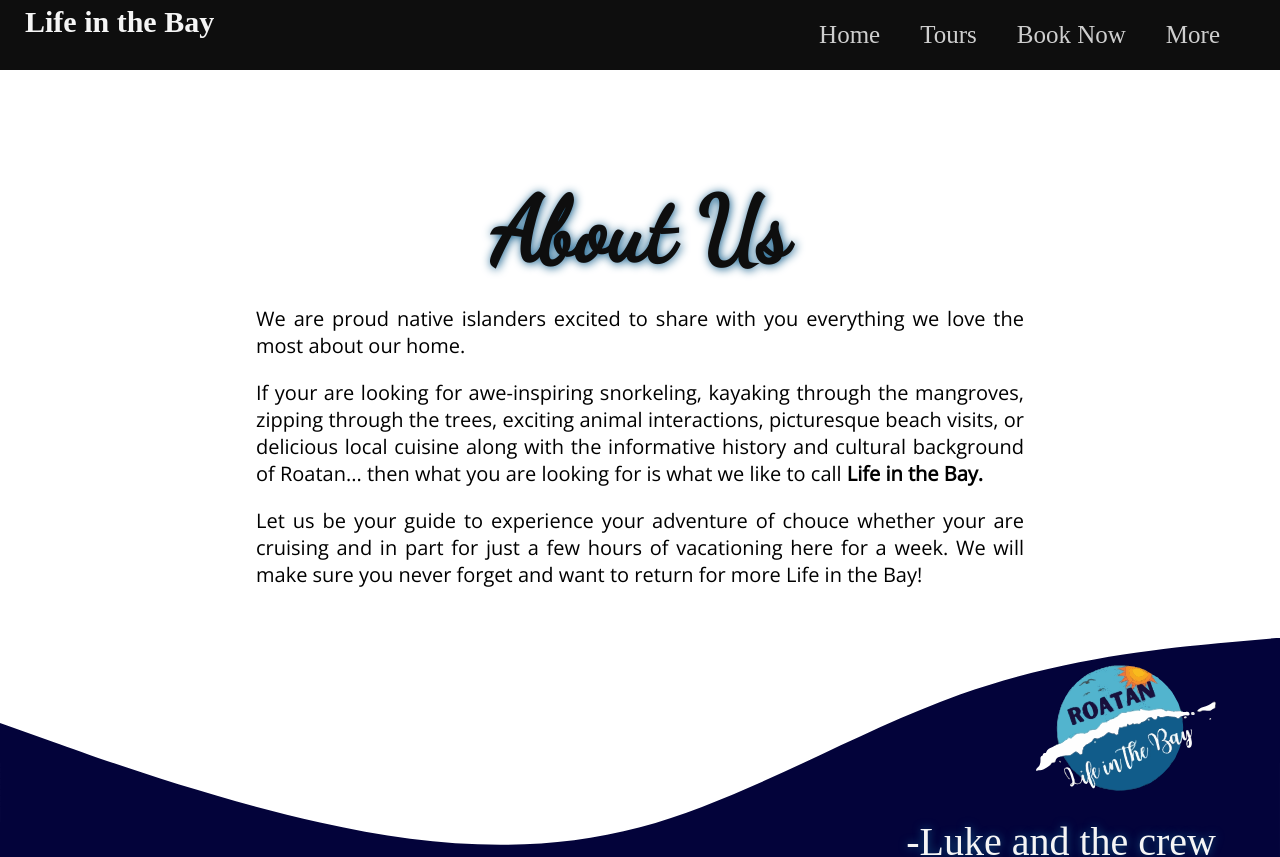
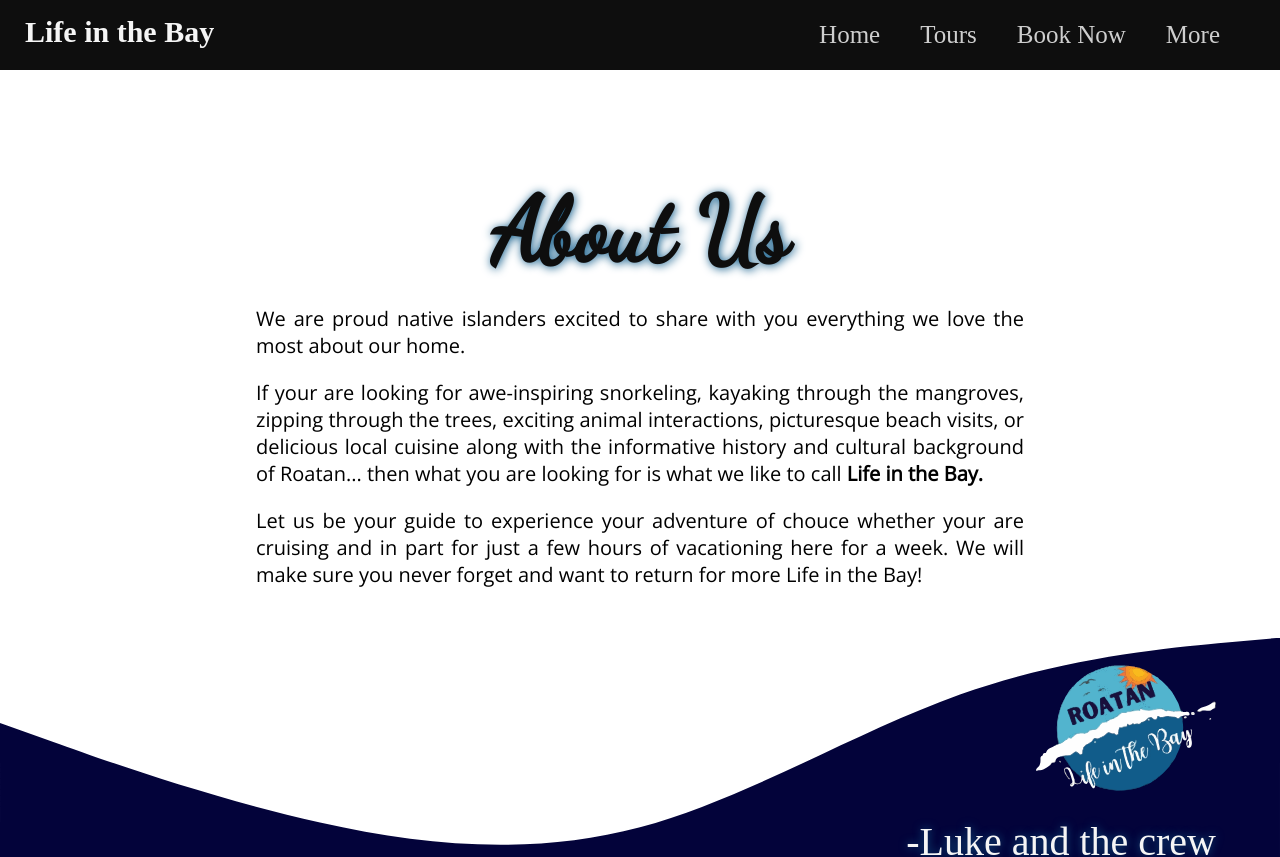
Before and after one commit to gtallen13/roatan-life-in-the-bay, a Next.js app: page /More/About in a window 1280 px wide. Shown: the top 857 px of the page. Built offline with nearby package versions, Linux system fonts and the light colour scheme; a web font is replaced by a local one.

Commit message:
center title in menu

```diff
--- a/styles/globals.css
+++ b/styles/globals.css
@@ -31,7 +31,7 @@
   float: left;
   font-size: 30px;
   color: whitesmoke;
-  margin: 5px 0 0 25px;
+  margin: 15px 0 0 25px;
   font-family: "Zen Old Mincho", serif;
 }
 
```
